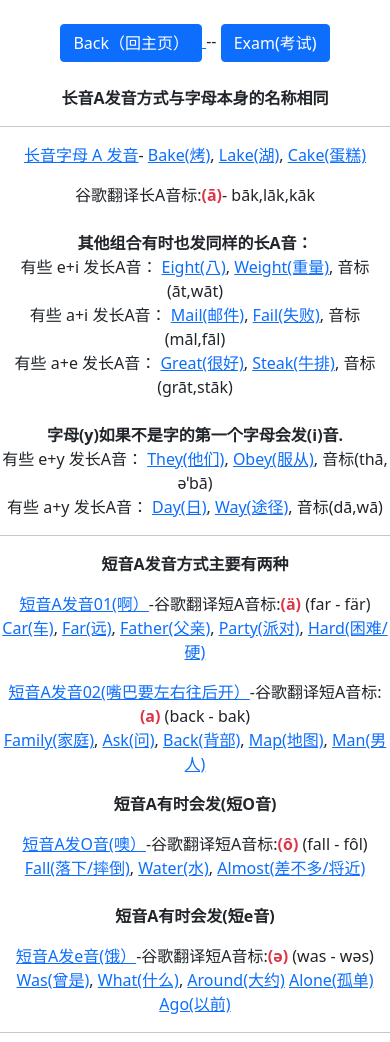
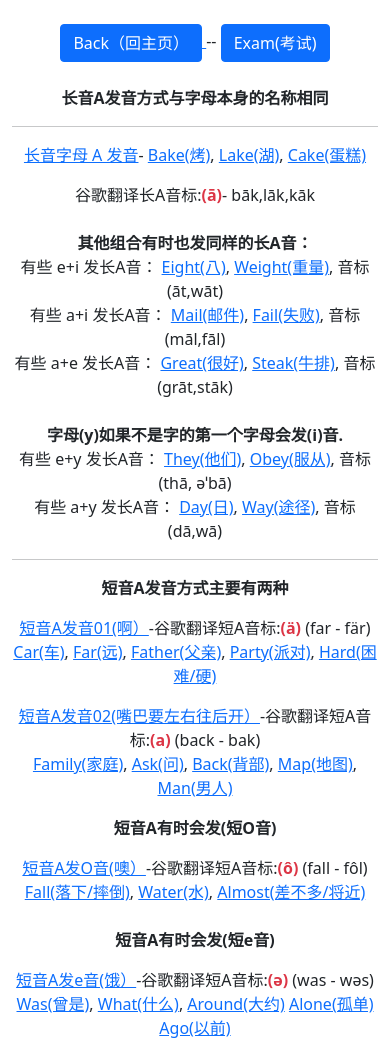
Before and after one commit to YongLiang24/English_Basic, a plain HTML site: page longVowel.html in a window 390 px wide. Shown: the top 1042 px of the page. Drawn offline with nearby package versions, Linux system fonts and the light colour scheme.

Commit message:
added view port configuratin for responsive

```diff
--- a/longVowel.html
+++ b/longVowel.html
@@ -1,12 +1,13 @@
 <!DOCTYPE html>
 <html>
 <head>
+<meta name="viewport" content="width=device-width, initial-scale=1.0">
 <link rel="stylesheet" href="index.css">
 <link href="https://cdn.jsdelivr.net/npm/bootstrap@5.1.3/dist/css/bootstrap.min.css" rel="stylesheet" integrity="sha384-1BmE4kWBq78iYhFldvKuhfTAU6auU8tT94WrHftjDbrCEXSU1oBoqyl2QvZ6jIW3" crossorigin="anonymous">
 <script src="index.js" defer></script>
 </head>
-<body>
-<div style="text-align: center"><br/>
+<body >
+<div style="text-align: center" class="container"><br/>
 
 <a href="index.html">
 <button type="button" class="btn btn-primary" id="longVowel"">Back（回主页）</button>
```
Also changed, not shown: index.html (+2 -1 lines).
